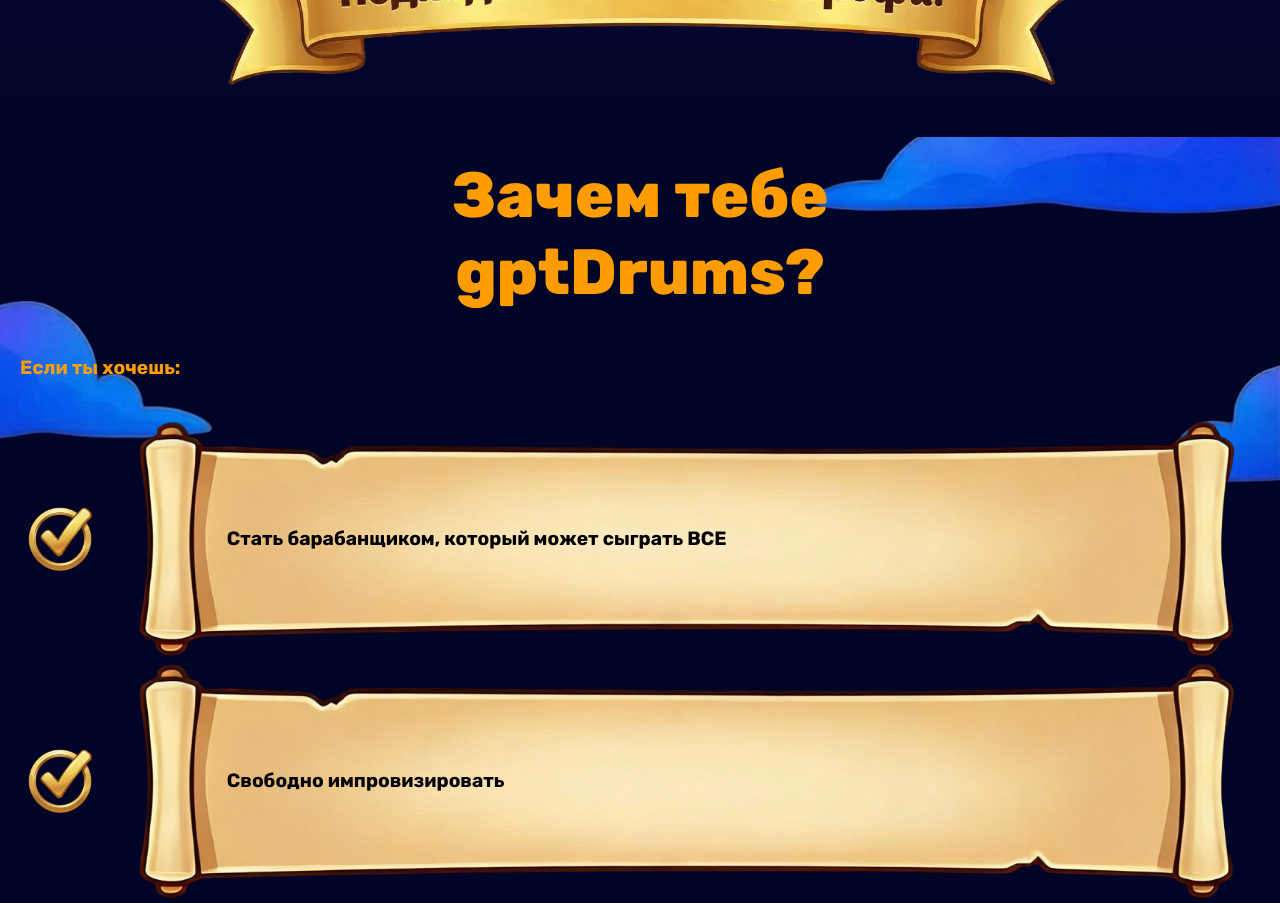
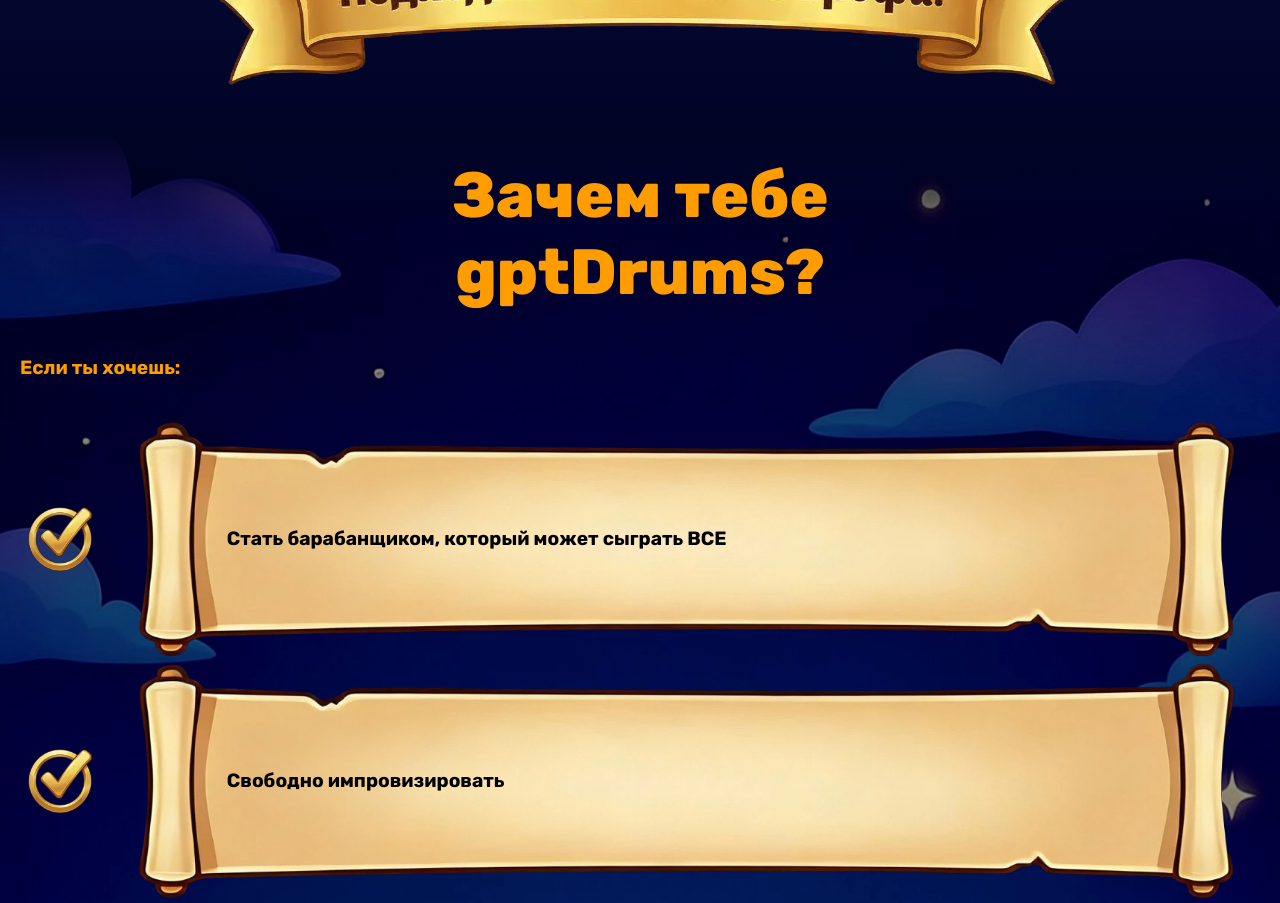
Before and after one commit to dayyes34/gptdrumslanding, a Next.js app: page / in a window 1280 px wide. Shown: the part 1420-2323 px from the top of the page. Built offline with nearby package versions, Linux system fonts and the light colour scheme.

Commit message:
Описание изменений

```diff
--- a/app/components/WhyGptDrums.tsx
+++ b/app/components/WhyGptDrums.tsx
@@ -13,11 +13,11 @@ const points = [
 export default function WhyGptDrums() {
   return (
     <section id="whygptdrums" style={{ padding: '20px 20px 40px 20px', position: 'relative' }}>
-      {/* Фоновое изображение clouds.webp */}
+      {/* Фоновое изображение whybgg.webp */}
       <div
         style={{
           position: 'absolute',
-          top: 0,
+          top: -5,
           left: 0,
           right: 0,
           bottom: 0,
@@ -27,14 +27,27 @@ export default function WhyGptDrums() {
         }}
       >
         <Image
-          src="/clouds.webp"
-          alt="Clouds"
+          src="/whybgg.webp"
+          alt="whybg"
           fill
           style={{
             objectFit: 'cover',
             objectPosition: 'center',
           }}
           priority
+        />
+        {/* Плавный фейд в #010425 сверху */}
+        <div
+          style={{
+            position: 'absolute',
+            top: 0,
+            left: 0,
+            right: 0,
+            height: '10%',
+            background: 'linear-gradient(to bottom, #010425 0%, rgba(1, 4, 37, 0.1) 50%, transparent 100%)',
+            pointerEvents: 'none',
+            zIndex: 2,
+          }}
         />
       </div>
 
```
Also changed, not shown: public/whybgg.webp (added).
